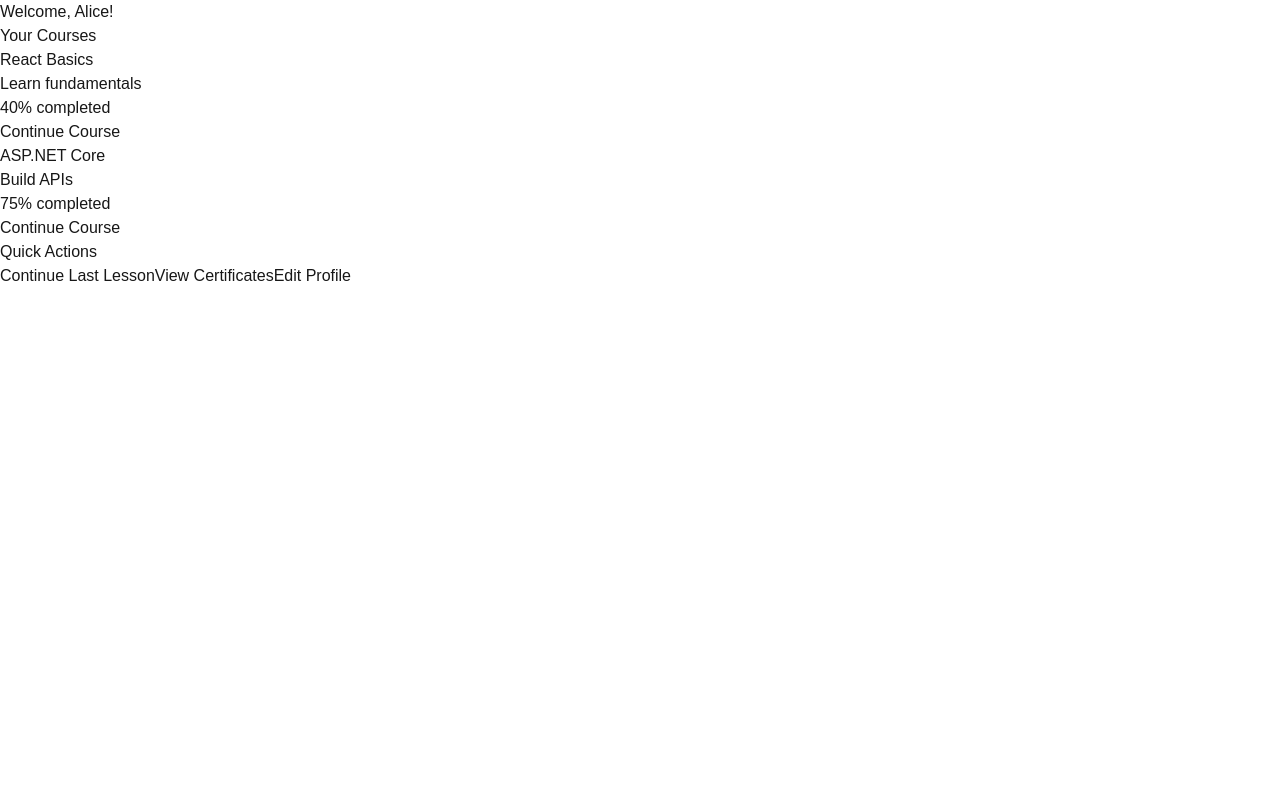
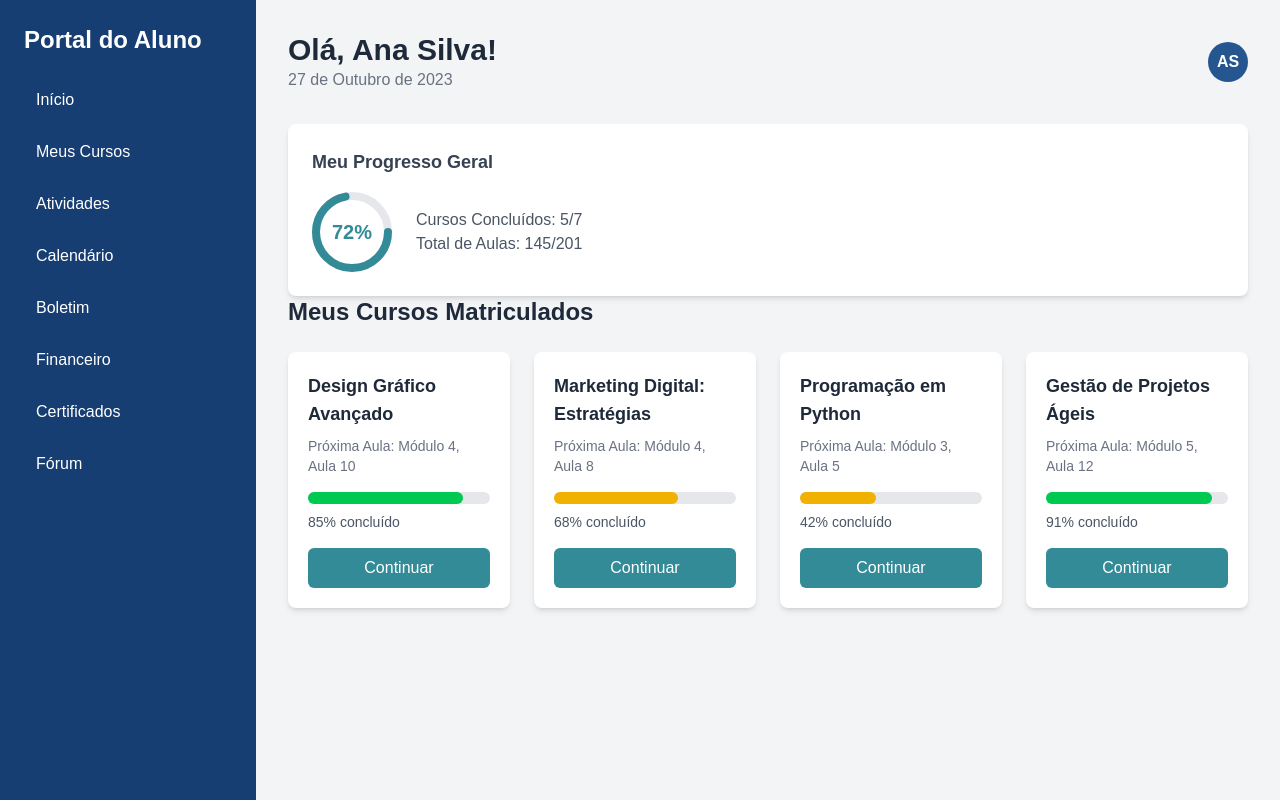
Before and after one commit to fabiocosta123/educational_plataform_frontend, a Next.js app: page /dashboard in a window 1280 px wide. Built offline with nearby package versions, Linux system fonts and the light colour scheme.

Commit message:
feat: add styled dashboard page with reusable components

```diff
--- /dev/null
+++ b/src/app/dashboard/CircularProgress.tsx
@@ -0,0 +1,47 @@
+"use client";
+
+interface CircularProgressProps {
+  percentage: number;
+  size?: number;
+  strokeWidth?: number;
+  color?: string;
+}
+
+export default function CircularProgress({
+  percentage,
+  size = 100,
+  strokeWidth = 8,
+  color = "#338B97",
+}: CircularProgressProps) {
+  const radius = (size - strokeWidth) / 2;
+  const circumference = 2 * Math.PI * radius;
+  const offset = circumference - (percentage / 100) * circumference;
+
+  return (
+    <div className="relative flex items-center justify-center" style={{ width: size, height: size }}>
+      <svg width={size} height={size}>
+        <circle
+          stroke="#E5E7EB"
+          fill="transparent"
+          strokeWidth={strokeWidth}
+          r={radius}
+          cx={size / 2}
+          cy={size / 2}
+        />
+        <circle
+          stroke={color}
+          fill="transparent"
+          strokeWidth={strokeWidth}
+          strokeDasharray={circumference}
+          strokeDashoffset={offset}
+          strokeLinecap="round"
+          r={radius}
+          cx={size / 2}
+          cy={size / 2}
+          className="transition-all duration-500 ease-out"
+        />
+      </svg>
+      <span className="absolute text-xl font-bold text-[#338B97]">{percentage}%</span>
+    </div>
+  );
+}
--- a/src/app/dashboard/CourseCard.tsx
+++ b/src/app/dashboard/CourseCard.tsx
@@ -1,24 +1,17 @@
+"use client";
+
 import ProgressBar from "./ProgressBar";
 
-interface Course {
-  id: number;
-  title: string;
-  description: string;
-  progress: number;
-}
-
-interface CourseCardProps {
-  course: Course;
-}
-
-export default function CourseCard({ course }: CourseCardProps) {
+export default function CourseCard({ course }: any) {
   return (
-    <div className="course-card">
-      <h4>{course.title}</h4>
-      <p>{course.description}</p>
+    <div className="bg-white rounded-lg shadow-md p-5 hover:shadow-lg transition">
+      <h3 className="text-lg font-bold text-gray-800 mb-2">{course.title}</h3>
+      <p className="text-sm text-gray-500 mb-4">Próxima Aula: {course.nextLesson}</p>
       <ProgressBar progress={course.progress} />
-      <p>{course.progress}% completed</p>
-      <button>Continue Course</button>
+      <p className="text-sm text-gray-600 mt-2">{course.progress}% concluído</p>
+      <button className="mt-4 w-full bg-[#338B97] text-white py-2 rounded-md hover:bg-[#255690] transition">
+        Continuar
+      </button>
     </div>
   );
 }
--- a/src/app/dashboard/ProgressBar.tsx
+++ b/src/app/dashboard/ProgressBar.tsx
@@ -1,17 +1,11 @@
-interface ProgressBarProps{
-    progress: number;
-}
-
-export default function ProgressBar({ progress }: ProgressBarProps) {
-  let color = "red";
-  if (progress >= 70) color = "green";
-  else if (progress >= 30) color = "orange";
-
+export default function ProgressBar({ progress }: { progress: number }) {
   return (
-    <div className="progress-bar">
+    <div className="w-full bg-gray-200 rounded-full h-3">
       <div
-        className="progress"
-        style={{ width: `${progress}%`, backgroundColor: color }}
+        className={`h-3 rounded-full transition-all ${
+          progress >= 70 ? "bg-green-500" : progress >= 40 ? "bg-yellow-500" : "bg-red-500"
+        }`}
+        style={{ width: `${progress}%` }}
       ></div>
     </div>
   );
--- a/src/app/dashboard/QuickActions.tsx
+++ b/src/app/dashboard/QuickActions.tsx
@@ -1,27 +1,19 @@
 "use client";
-import { toast } from "react-toastify";
-import "react-toastify/dist/ReactToastify.css";
 
 export default function QuickActions() {
-  const handleContinueLesson = () => {
-    toast.info("Continuing last lesson...");
-  };
-
-  const handleCertificates = () => {
-    toast.success("Opening certificates...");
-  };
-
-  const handleProfile = () => {
-    toast("Redirecting to profile...", { type: "default" });
-  };
-
   return (
-    <div className="quick-actions">
-      <h3>Quick Actions</h3>
-      <div className="actions">
-        <button onClick={handleContinueLesson}>Continue Last Lesson</button>
-        <button onClick={handleCertificates}>View Certificates</button>
-        <button onClick={handleProfile}>Edit Profile</button>
+    <div className="bg-white rounded-lg shadow-md p-6 flex flex-col md:flex-row items-center justify-between gap-4">
+      <h2 className="text-xl font-semibold text-gray-800">Quick Actions</h2>
+      <div className="flex gap-4">
+        <button className="px-4 py-2 bg-[#338B97] text-white rounded-md hover:bg-[#255690] transition">
+          Start New Course
+        </button>
+        <button className="px-4 py-2 bg-[#66BCA1] text-white rounded-md hover:bg-[#4FA58A] transition">
+          Continue Last Course
+        </button>
+        <button className="px-4 py-2 bg-gray-200 text-gray-800 rounded-md hover:bg-gray-300 transition">
+          Profile
+        </button>
       </div>
     </div>
   );
--- a/src/app/dashboard/page.tsx
+++ b/src/app/dashboard/page.tsx
@@ -1,23 +1,72 @@
+"use client";
+
+import CircularProgress from "./CircularProgress";
 import CourseCard from "./CourseCard";
-import QuickActions from "./QuickActions";
+
+
 
 export default function DashboardPage() {
-  const user = { userName: "Alice" };
   const courses = [
-    { id: 1, title: "React Basics", description: "Learn fundamentals", progress: 40 },
-    { id: 2, title: "ASP.NET Core", description: "Build APIs", progress: 75 }
+    { id: 1, title: "Design Gráfico Avançado", progress: 85, nextLesson: "Módulo 4, Aula 10" },
+    { id: 2, title: "Marketing Digital: Estratégias", progress: 68, nextLesson: "Módulo 4, Aula 8" },
+    { id: 3, title: "Programação em Python", progress: 42, nextLesson: "Módulo 3, Aula 5" },
+    { id: 4, title: "Gestão de Projetos Ágeis", progress: 91, nextLesson: "Módulo 5, Aula 12" },
   ];
 
   return (
-    <div className="dashboard">
-      <h2>Welcome, {user.userName}!</h2>
-      <section>
-        <h3>Your Courses</h3>
-        {courses.map(course => (
-          <CourseCard key={course.id} course={course} />
-        ))}
+    <main className="min-h-screen bg-gray-100 flex">
+      {/* Sidebar */}
+      <aside className="w-64 bg-[#163E72] text-white p-6 space-y-6">
+        <h2 className="text-2xl font-bold mb-6">Portal do Aluno</h2>
+        <nav className="space-y-3">
+          {["Início", "Meus Cursos", "Atividades", "Calendário", "Boletim", "Financeiro", "Certificados", "Fórum"].map((item) => (
+            <button key={item} className="block w-full text-left hover:bg-[#255690] rounded-md px-3 py-2 transition">
+              {item}
+            </button>
+          ))}
+        </nav>
+      </aside>
+
+      {/* Main content */}
+      <section className="flex-1 p-8">
+        <header className="flex justify-between items-center mb-8">
+          <div>
+            <h1 className="text-3xl font-bold text-gray-800">Olá, Ana Silva!</h1>
+            <p className="text-gray-500">27 de Outubro de 2023</p>
+          </div>
+          <div className="flex items-center gap-4">
+            <button className="text-gray-600 hover:text-gray-800">
+              <i className="fas fa-search"></i>
+            </button>
+            <button className="text-gray-600 hover:text-gray-800">
+              <i className="fas fa-bell"></i>
+            </button>
+            <div className="bg-[#255690] text-white rounded-full w-10 h-10 flex items-center justify-center font-semibold">
+              AS
+            </div>
+          </div>
+        </header>
+
+        {/* Progress overview */}
+        <div className="bg-white rounded-lg shadow-md p-6">
+          <h2 className="text-lg font-semibold text-gray-700 mb-4">Meu Progresso Geral</h2>
+          <div className="flex items-center gap-6">
+            <CircularProgress percentage={72} size={80} />
+            <div>
+              <p className="text-gray-600">Cursos Concluídos: 5/7</p>
+              <p className="text-gray-600">Total de Aulas: 145/201</p>
+            </div>
+          </div>
+        </div>
+
+        {/* Courses */}
+        <h2 className="text-2xl font-semibold text-gray-800 mb-6">Meus Cursos Matriculados</h2>
+        <div className="grid grid-cols-1 md:grid-cols-2 lg:grid-cols-4 gap-6">
+          {courses.map((course) => (
+            <CourseCard key={course.id} course={course} />
+          ))}
+        </div>
       </section>
-      <QuickActions />
-    </div>
+    </main>
   );
 }
```
